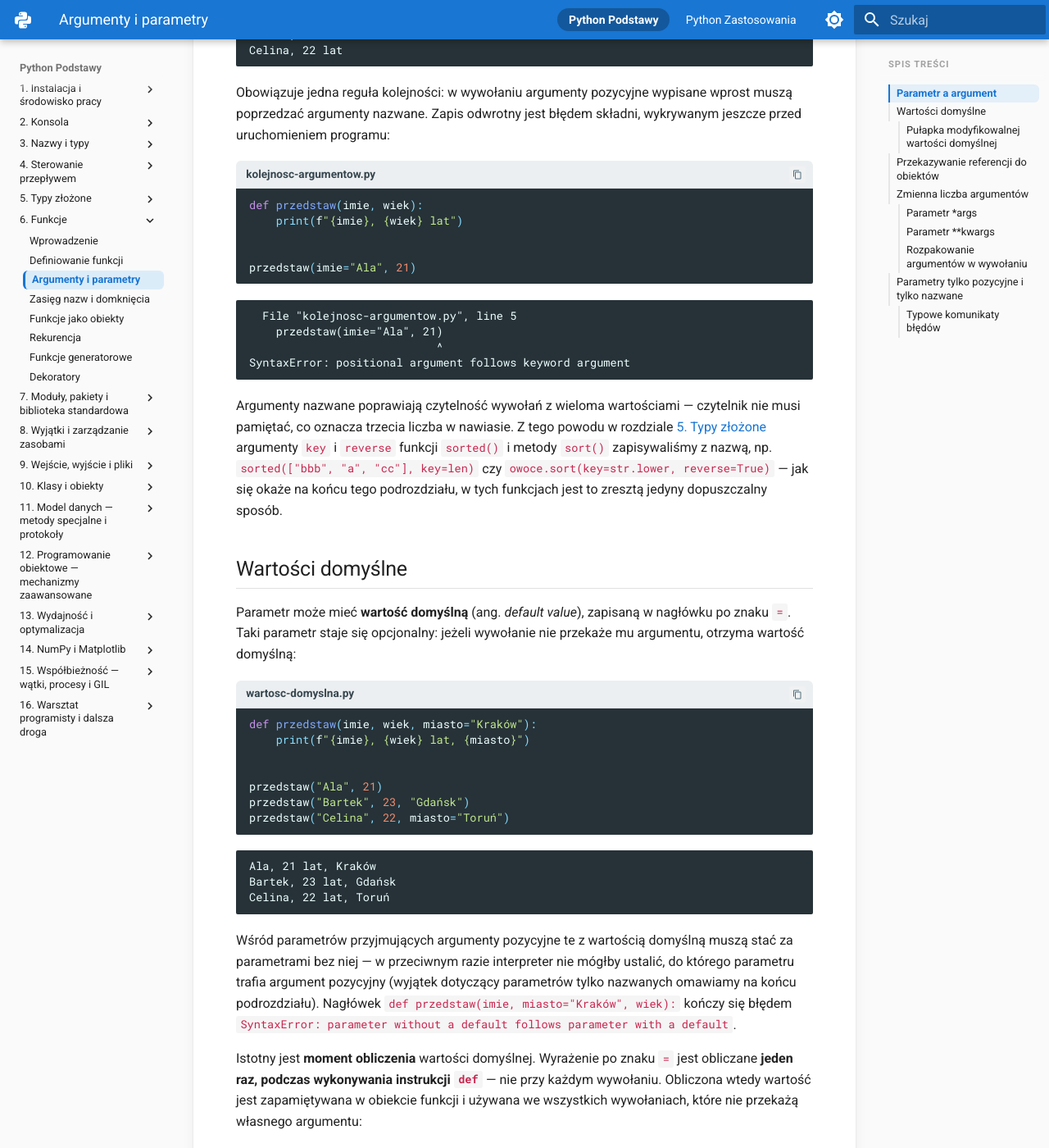
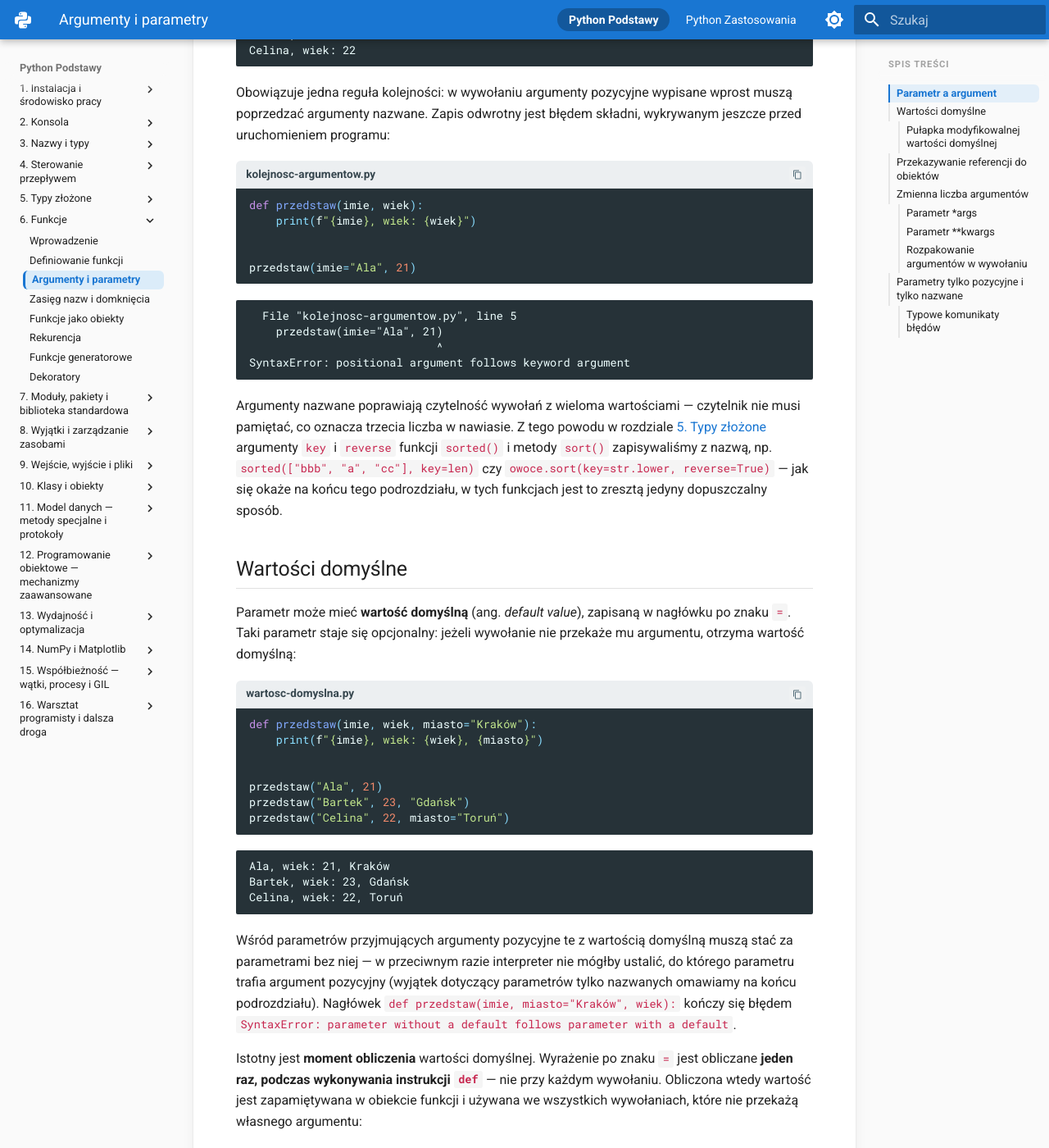
Before and after one commit to witoldprzygoda/python-notatki, an MkDocs documentation site: the page built from docs/06-funkcje/argumenty-i-parametry.md, in a window 1280 px wide and 1400 px high, scrolled down 973 px. Shown: the whole window at 82% size. Built offline with MkDocs 1.6.1 and Material for MkDocs 9.7.7, drawn with Linux system fonts in a browser that asks for light colours; some of the changed text lies outside the part shown.

Commit message:
Print ages and counts after a label in chapters 3, 6, 7 and 8
The same numeral error as in chapter 9 appeared in outputs such as
"masz 22 lat", "Bartek, 23 lat", "przetworzono 3 wpisów" and
"wczytano 3 wierszy", and in the input "42 lat". Ages and counts are now
printed after a label with a colon; the przedstaw() function in chapter 7
follows chapter 6, and the input uses "45 lat". Outputs checked on
CPython 3.14.8 (verify_page.py).

Co-Authored-By: Claude Opus 5.5 <noreply@anthropic.com>

````diff
--- a/docs/06-funkcje/argumenty-i-parametry.md
+++ b/docs/06-funkcje/argumenty-i-parametry.md
@@ -10,7 +10,7 @@ Argumenty można przekazywać na dwa sposoby. **Argument pozycyjny** (ang. *posi
 
 ```python title="przedstaw.py"
 def przedstaw(imie, wiek):
-    print(f"{imie}, {wiek} lat")
+    print(f"{imie}, wiek: {wiek}")
 
 
 przedstaw("Ala", 21)
@@ -19,16 +19,16 @@ przedstaw("Celina", wiek=22)
 ```
 
 ```{ .text .no-copy }
-Ala, 21 lat
-Bartek, 23 lat
-Celina, 22 lat
+Ala, wiek: 21
+Bartek, wiek: 23
+Celina, wiek: 22
 ```
 
 Obowiązuje jedna reguła kolejności: w wywołaniu argumenty pozycyjne wypisane wprost muszą poprzedzać argumenty nazwane. Zapis odwrotny jest błędem składni, wykrywanym jeszcze przed uruchomieniem programu:
 
 ```python title="kolejnosc-argumentow.py"
 def przedstaw(imie, wiek):
-    print(f"{imie}, {wiek} lat")
+    print(f"{imie}, wiek: {wiek}")
 
 
 przedstaw(imie="Ala", 21)
@@ -49,7 +49,7 @@ Parametr może mieć **wartość domyślną** (ang. *default value*), zapisaną
 
 ```python title="wartosc-domyslna.py"
 def przedstaw(imie, wiek, miasto="Kraków"):
-    print(f"{imie}, {wiek} lat, {miasto}")
+    print(f"{imie}, wiek: {wiek}, {miasto}")
 
 
 przedstaw("Ala", 21)
@@ -58,9 +58,9 @@ przedstaw("Celina", 22, miasto="Toruń")
 ```
 
 ```{ .text .no-copy }
-Ala, 21 lat, Kraków
-Bartek, 23 lat, Gdańsk
-Celina, 22 lat, Toruń
+Ala, wiek: 21, Kraków
+Bartek, wiek: 23, Gdańsk
+Celina, wiek: 22, Toruń
 ```
 
 Wśród parametrów przyjmujących argumenty pozycyjne te z wartością domyślną muszą stać za parametrami bez niej — w przeciwnym razie interpreter nie mógłby ustalić, do którego parametru trafia argument pozycyjny (wyjątek dotyczący parametrów tylko nazwanych omawiamy na końcu podrozdziału). Nagłówek `def przedstaw(imie, miasto="Kraków", wiek):` kończy się błędem `SyntaxError: parameter without a default follows parameter with a default`.
@@ -298,7 +298,7 @@ Te same operatory użyte w **wywołaniu** działają odwrotnie: `*` rozpakowuje
 
 ```python title="rozpakowanie.py"
 def przedstaw(imie, wiek, miasto="Kraków"):
-    print(f"{imie}, {wiek} lat, {miasto}")
+    print(f"{imie}, wiek: {wiek}, {miasto}")
 
 
 dane = ("Ala", 21)
@@ -309,8 +309,8 @@ print(list(range(*[3, 6])))
 ```
 
 ```{ .text .no-copy }
-Ala, 21 lat, Kraków
-Bartek, 23 lat, Toruń
+Ala, wiek: 21, Kraków
+Bartek, wiek: 23, Toruń
 [3, 4, 5]
 ```
 
````
Also changed, not shown: docs/03-nazwy-typy/typy-proste.md (+2 -2 lines), docs/07-moduly/skrypt-jako-program.md (+2 -2 lines), docs/08-wyjatki/logging.md (+4 -4 lines), docs/08-wyjatki/zglaszanie-wyjatkow.md (+2 -2 lines).
